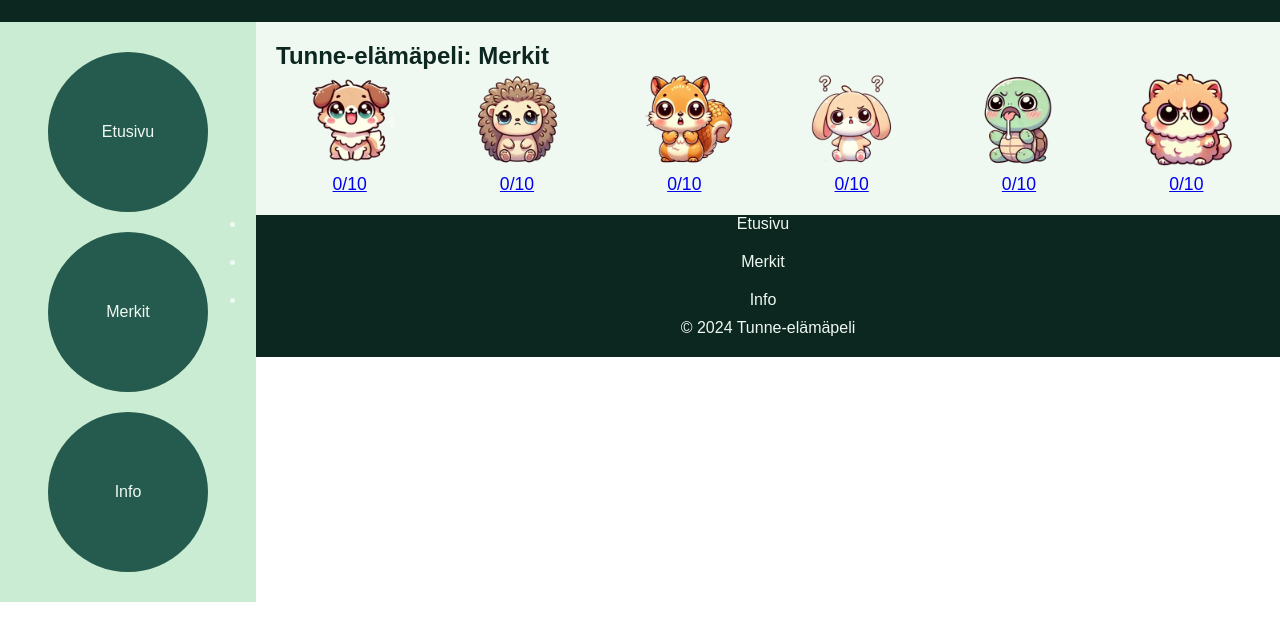
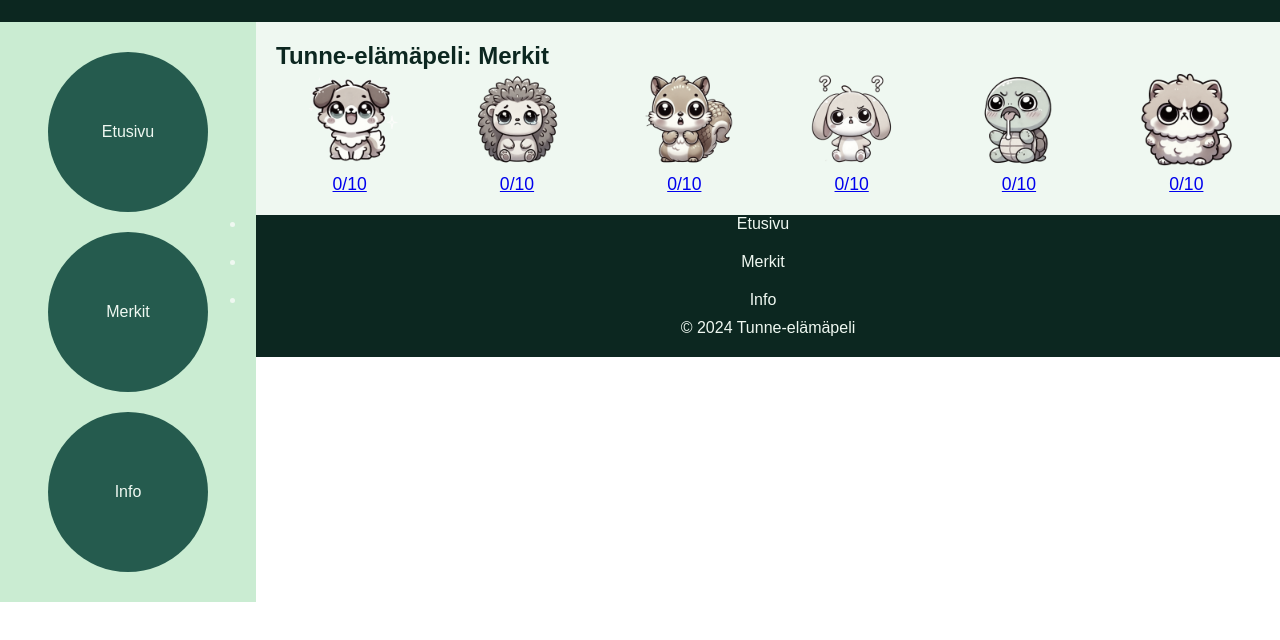
Before and after one commit to KaroliinaF/Ryhma_5_Tunne_elamapeli, a plain HTML site: page token.html in a window 1280 px wide. Shown: the part 130-770 px from the top of the page. Drawn offline with Linux system fonts and the light colour scheme.

Commit message:
Update styles.css
Kuvien himmennys toiminto eli kuva melkein väritön ja muuttuu värilliseksi 10/10 tilanteessa css osio

```diff
--- a/css/styles.css
+++ b/css/styles.css
@@ -200,3 +200,12 @@ footer a {
 .token p {
   font-size: 1.1rem;
 }
+
+.badge-img {
+  filter: grayscale(80%); /* Kuva himmeänä aluksi */
+  transition: filter 0.3s ease;
+}
+
+.badge-img.active {
+  filter: grayscale(0%); /* Täysi väri, kun pisteet saavutettu */
+}
```
